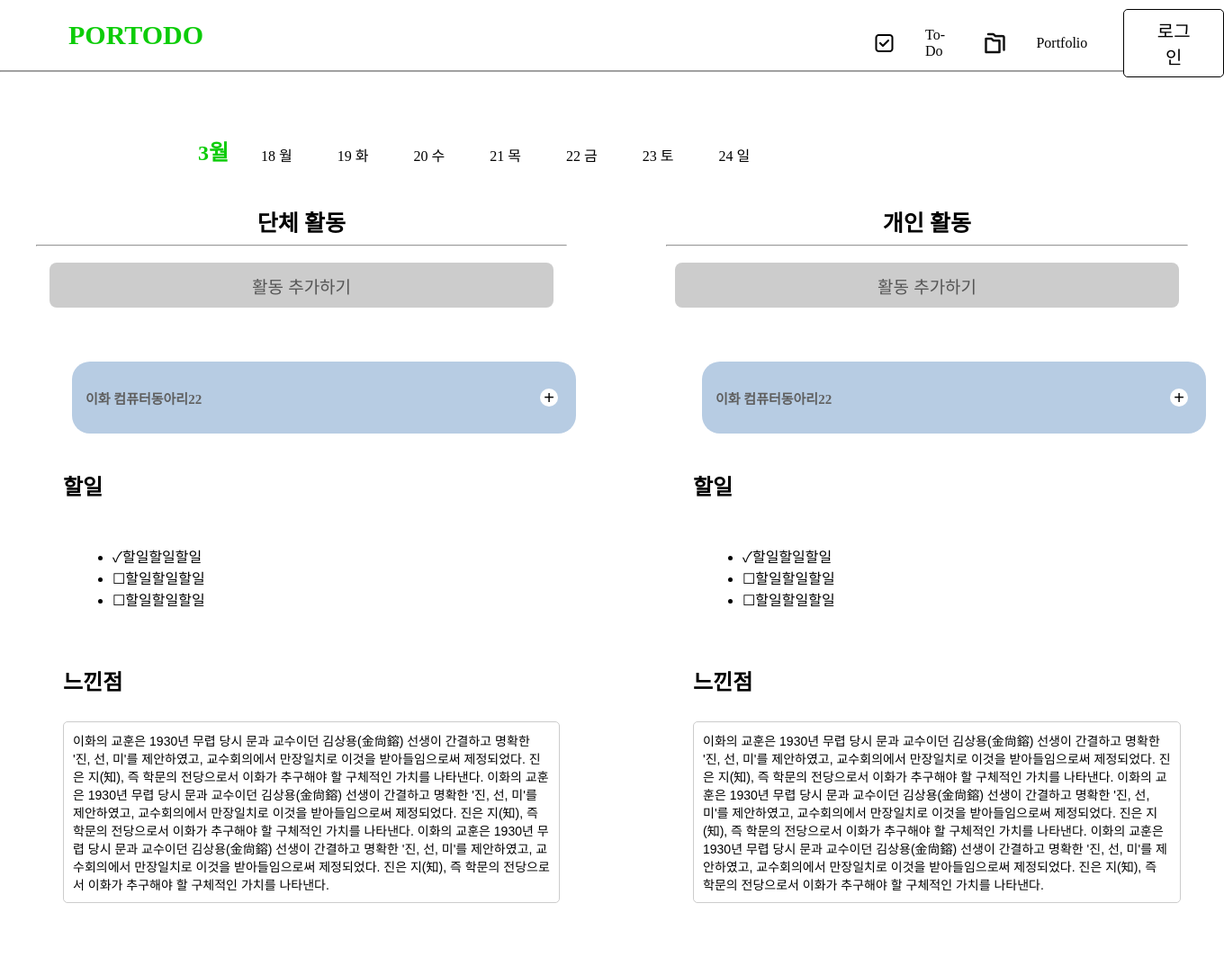
After one commit to EwhaGreen/GreenPower, a Flask app: template templates/practive.html in a window 1360 px wide. The commit adds this page. Shown: the whole page at 90% size. Run offline with Flask 3, Linux system fonts and the light colour scheme; the template is opened without the code that fills it, so the values that code supplies are empty.

Commit message:
todo 수정

```diff
--- a/static/css/todo.css
+++ b/static/css/todo.css
@@ -57,10 +57,11 @@ body{
     }
     .grid-container {
         display: grid;
-        grid-template-columns: repeat(auto-fit, minmax(200px, 1fr));
+        /*grid-template-columns: repeat(auto-fit, minmax(200px, 1fr));*/
         gap: 20px;
         position:relative;
         top:100px;
+        grid-template-columns: 1fr 1fr;
     }
 
     /* Activity Container Styling */
@@ -86,10 +87,14 @@ body{
     /* Group Activities Styling */
     .group-activities {
         border-color: rgb(255, 255, 255);
+
     }
 
     .individual-activities {
         border-color: #000;
+        position:absolute;
+        left:700px;
+        top:0px;
     }
 
 
@@ -160,8 +165,8 @@ body{
         line-height: normal;
     }
     .activity-title-button{
-        position: relative;
-        left: 130px;
+        position: absolute;
+        left: 370px;
         margin-left: 150px;
         margin-top: 20px;
         margin-bottom: 20px;
--- /dev/null
+++ b/templates/practive.html
@@ -0,0 +1,125 @@
+<!DOCTYPE html>
+<html>
+<head>
+    <div style ="width : 1440px;"></div>
+    <link rel="stylesheet" type="text/css" href="../static/css/todo.css">
+</head>
+<body>
+    <header class ="logo"><h1>PORTODO</h1>
+    <div class = "nav">
+    <img class="icon_check" src="/static/images/check.png">
+    <p> To-Do</p>
+    <img class="icon_pofo" src="/static/images/pofo.png">
+    <p>Portfolio</p>
+    <button class="button_login_top">로그인</button>
+    </div>
+    </header>
+    <hr width="100%" style = "border-bottom: 1px solid  #A8A8A8;">
+    <h7 style="position:absolute;
+    left:220px;
+    top:150px;
+    color: #0CCC08;
+    font-family: Pretendard;
+    font-size: 24px;
+    font-style: normal;
+    font-weight: 700;
+    line-height: normal;">3월</h7>
+    <div class="month_selector">
+
+        <div class="month_button" onclick="setActiveMonth(this)">18 월</div>
+        <div class="month_button"onclick="setActiveMonth(this)">19 화</div>
+        <div class="month_button" onclick="setActiveMonth(this)">20 수</div>
+        <div class="month_button" onclick="setActiveMonth(this)">21 목</div>
+        <div class="month_button" onclick="setActiveMonth(this)">22 금</div>
+        <div class="month_button" onclick="setActiveMonth(this)">23 토</div>
+        <div class="month_button"onclick="setActiveMonth(this)">24 일</div>
+         </div>
+         <div class="grid-container">
+            <div class="group-activities">
+              <div class="activity-header">
+                <h8>단체 활동</h8>
+                <hr>
+                <button class="long-button-gray" onclick="location.href='/group_insert'">활동 추가하기</button><br />
+              </div>
+
+
+
+
+              <div class="activity-container">
+                <div class="activity-title-container">
+                  <div class="activity-title-content">이화 컴퓨터동아리22</div>
+                  <button class="activity-title-button" onclick="location.href='/todo_insert'">+</button><br />
+                </div>
+
+                <div class="activity-content-container">
+                  <div class="activity-content-title">할일</div><br />
+                  <div class="activity-content-checklist">
+                    <ul>
+                      <li><span>✓</span><span>할일할일할일</span></li>
+                      <li><span>☐</span><span>할일할일할일</span></li>
+                      <li><span>☐</span><span>할일할일할일</span></li>
+                    </ul>
+                  </div>
+                </div>
+                <div class="activity-content-container">
+                  <div class="activity-content-title">느낀점</div><br />
+                  <div class="activity-content-text">이화의 교훈은 1930년 무렵 당시 문과 교수이던 김상용(金尙鎔) 선생이 간결하고 명확한 '진, 선, 미'를 제안하였고, 교수회의에서
+                    만장일치로 이것을 받아들임으로써 제정되었다. 진은 지(知), 즉 학문의 전당으로서 이화가 추구해야 할 구체적인 가치를 나타낸다. 이화의 교훈은 1930년 무렵 당시 문과 교수이던 김상용(金尙鎔)
+                    선생이 간결하고 명확한 '진, 선, 미'를 제안하였고, 교수회의에서 만장일치로 이것을 받아들임으로써 제정되었다. 진은 지(知), 즉 학문의 전당으로서 이화가 추구해야 할 구체적인 가치를
+                    나타낸다. 이화의 교훈은 1930년 무렵 당시 문과 교수이던 김상용(金尙鎔) 선생이 간결하고 명확한 '진, 선, 미'를 제안하였고, 교수회의에서 만장일치로 이것을 받아들임으로써 제정되었다. 진은
+                    지(知), 즉 학문의 전당으로서 이화가 추구해야 할 구체적인 가치를 나타낸다.</div>
+                </div>
+              </div>
+            </div>
+
+
+
+
+
+            <div class="individual-activities">
+              <div class="activity-header">
+                <h8>개인 활동</h8>
+                <hr>
+                <button class="long-button-gray" onclick="location.href='/personal_insert'">활동 추가하기</button><br />
+              </div>
+
+
+
+
+              <div class="activity-container">
+                <div class="activity-title-container">
+                  <div class="activity-title-content">이화 컴퓨터동아리22</div>
+                  <button class="activity-title-button" onclick="location.href='/todo_insert'">+</button><br />
+                </div>
+
+                <div class="activity-content-container">
+                  <div class="activity-content-title">할일</div><br />
+                  <div class="activity-content-checklist">
+                    <ul>
+                      <li><span>✓</span><span>할일할일할일</span></li>
+                      <li><span>☐</span><span>할일할일할일</span></li>
+                      <li><span>☐</span><span>할일할일할일</span></li>
+                    </ul>
+                  </div>
+                </div>
+                <div class="activity-content-container">
+                  <div class="activity-content-title">느낀점</div><br />
+                  <div class="activity-content-text">이화의 교훈은 1930년 무렵 당시 문과 교수이던 김상용(金尙鎔) 선생이 간결하고 명확한 '진, 선, 미'를 제안하였고, 교수회의에서
+                    만장일치로 이것을 받아들임으로써 제정되었다. 진은 지(知), 즉 학문의 전당으로서 이화가 추구해야 할 구체적인 가치를 나타낸다. 이화의 교훈은 1930년 무렵 당시 문과 교수이던 김상용(金尙鎔)
+                    선생이 간결하고 명확한 '진, 선, 미'를 제안하였고, 교수회의에서 만장일치로 이것을 받아들임으로써 제정되었다. 진은 지(知), 즉 학문의 전당으로서 이화가 추구해야 할 구체적인 가치를
+                    나타낸다. 이화의 교훈은 1930년 무렵 당시 문과 교수이던 김상용(金尙鎔) 선생이 간결하고 명확한 '진, 선, 미'를 제안하였고, 교수회의에서 만장일치로 이것을 받아들임으로써 제정되었다. 진은
+                    지(知), 즉 학문의 전당으로서 이화가 추구해야 할 구체적인 가치를 나타낸다.</div>
+                </div>
+            </div>
+    <script>
+        function setActiveMonth(selectedElement) {
+            document.querySelectorAll('.month_button').forEach(function(button) {
+                button.classList.remove('active');
+            });
+
+            selectedElement.classList.add('active');
+        }
+    </script>
+
+</body>
+</html>
```
Also changed, not shown: templates/todo.html (+25 -32 lines).
